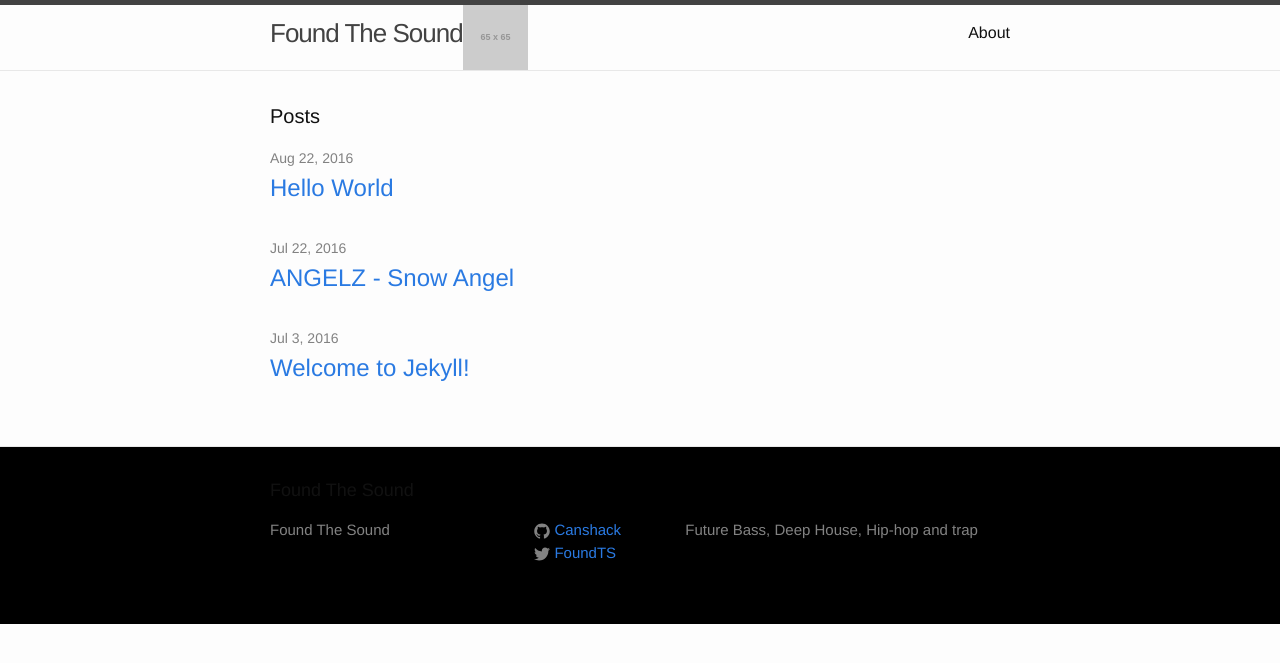
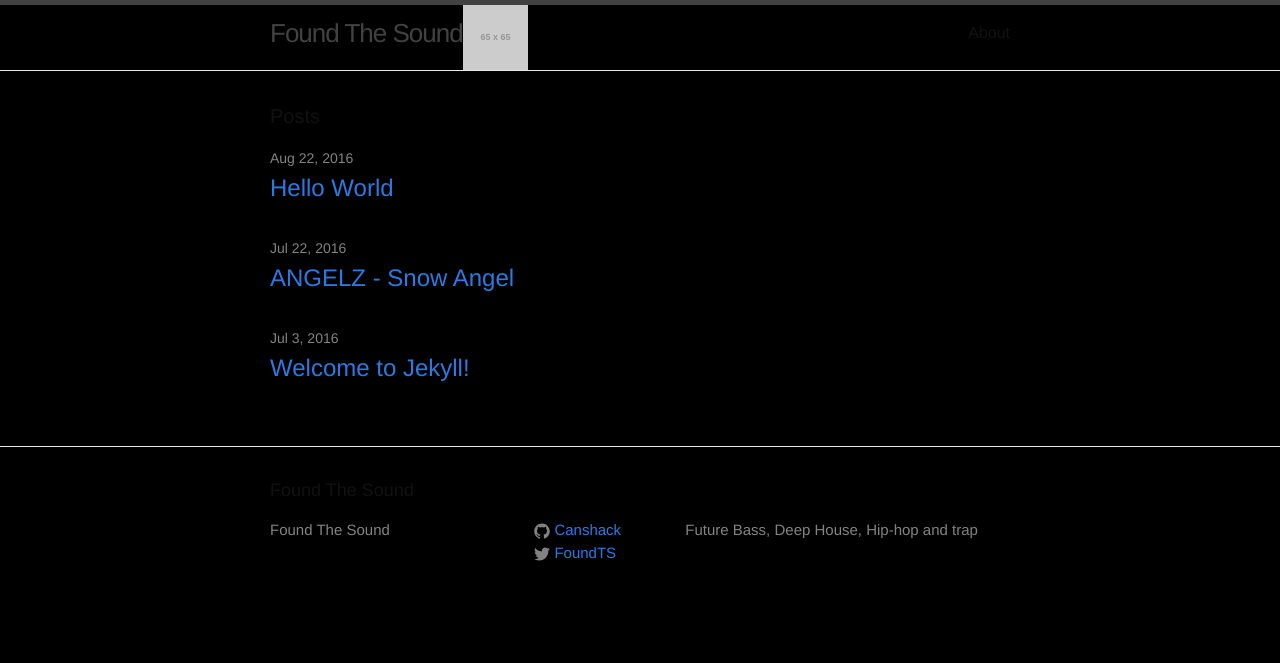
Before and after one commit to tfrenchy/Canshack.github.io, a Jekyll site: the page built from index.html, in a window 1280 px wide. Shown: the top 663 px of the page. Built offline with Jekyll 4.4.1, drawn with Linux system fonts in a browser that asks for light colours.

Commit message:
Update main.scss

```diff
--- a/css/main.scss
+++ b/css/main.scss
@@ -15,7 +15,7 @@ $base-line-height: 1.5;
 $spacing-unit:     30px;
 
 $text-color:       #111;
-$background-color: #fdfdfd;
+$background-color: #000000;
 $brand-color:      #2a7ae2;
 
 $grey-color:       #828282;
```
